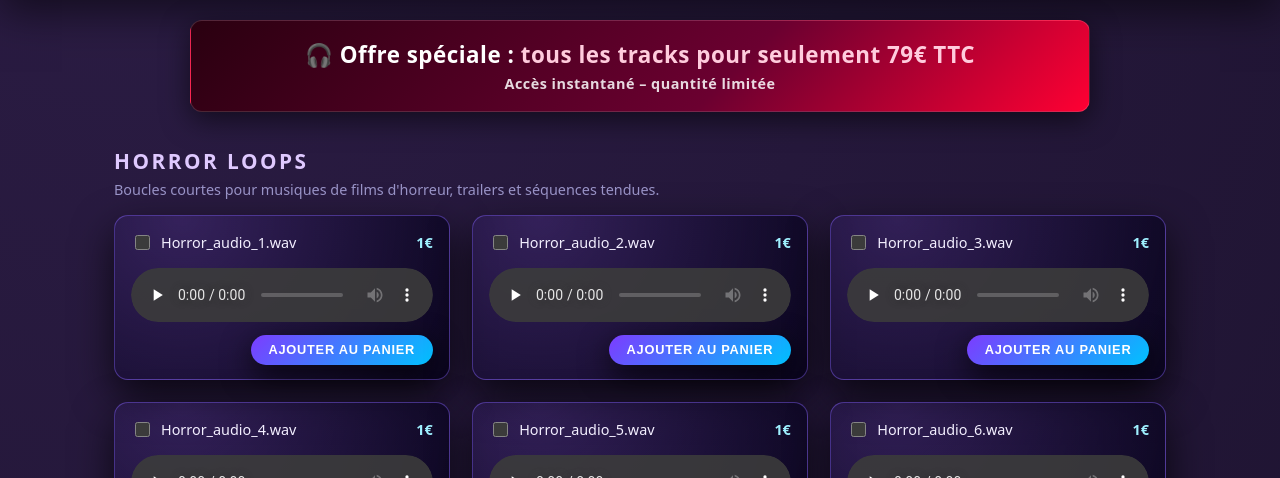
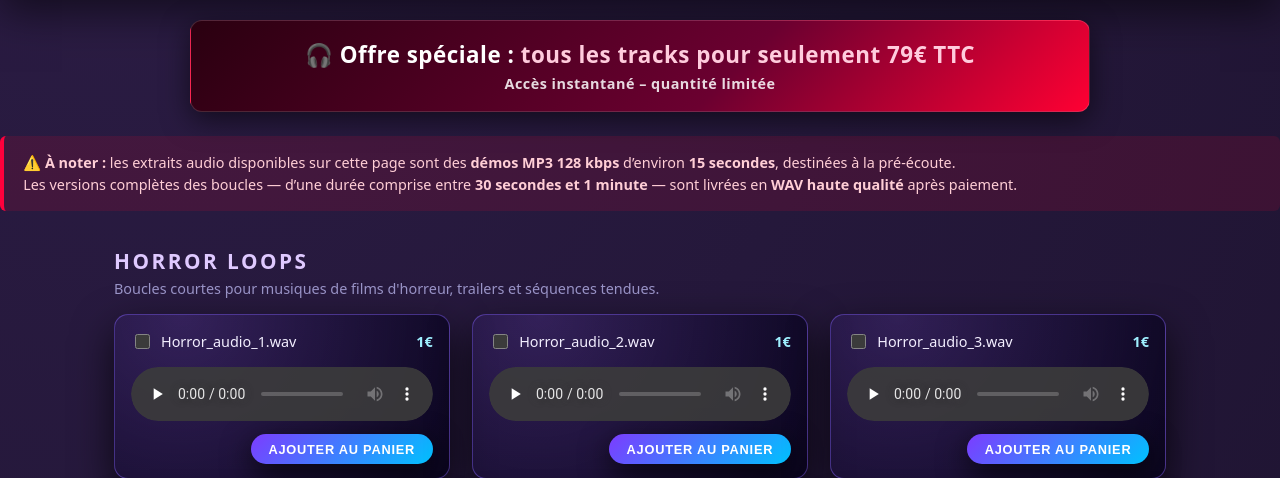
Before and after one commit to vincentbastille10/cinema_loops_shopping, a Flask app: page / in a window 1280 px wide. Shown: the part 152-630 px from the top of the page. Run offline with Flask 3, Linux system fonts and the light colour scheme; some libraries are stand-ins or nearby versions.

Commit message:
Update index.html

```diff
--- a/templates/index.html
+++ b/templates/index.html
@@ -68,6 +68,13 @@
       </div>
   </a>
 </section>
+<div class="demo-note">
+  ⚠️ <strong>À noter :</strong> les extraits audio disponibles sur cette page sont des
+  <strong>démos MP3 128 kbps</strong> d’environ <strong>15 secondes</strong>, destinées à la pré-écoute.
+  <br>
+  Les versions complètes des boucles — d’une durée comprise entre <strong>30 secondes et 1 minute</strong> —
+  sont livrées en <strong>WAV haute qualité</strong> après paiement.
+</div>
 
   <main class="main-container">
     {% if status == "success" %}
```
